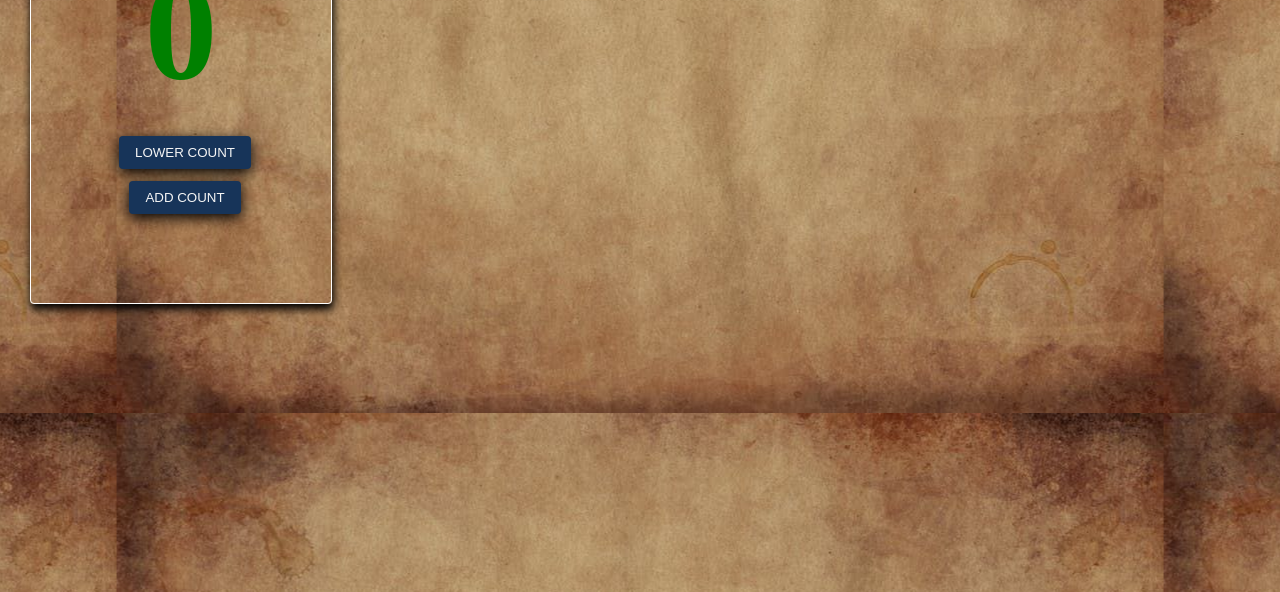
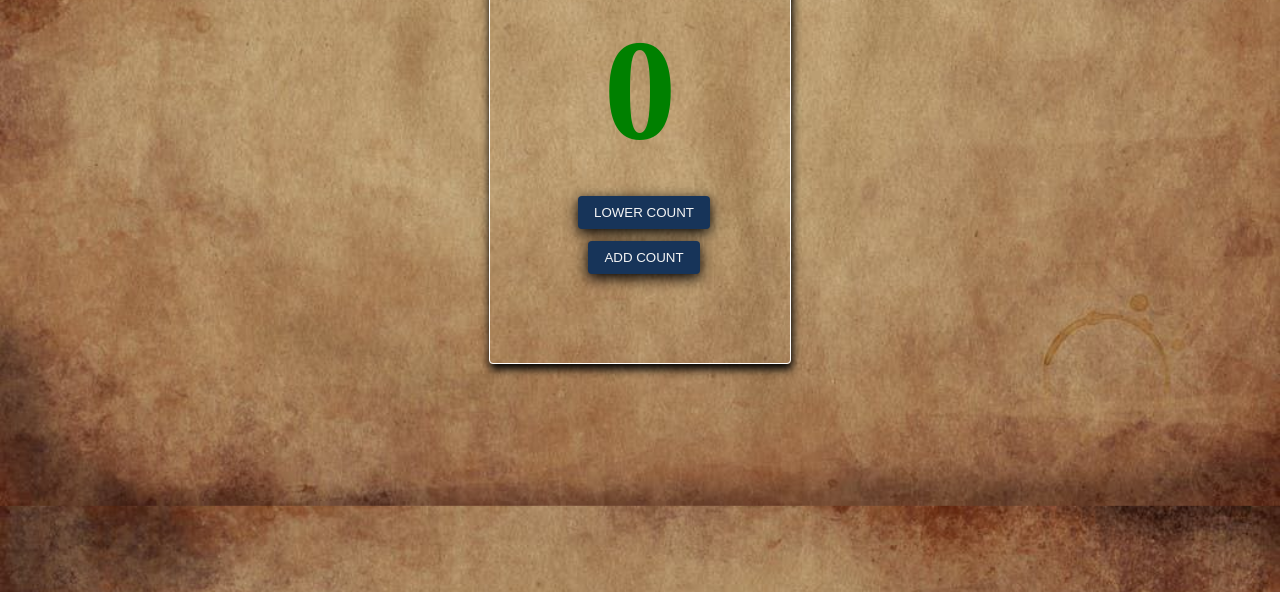
Before and after one commit to Amakadiane/Counter2, a plain HTML site: page index.html in a window 1280 px wide. Shown: the part 208-800 px from the top of the page. Drawn offline with Linux system fonts and the light colour scheme.

Commit message:
Update tasks.css

```diff
--- a/tasks.css
+++ b/tasks.css
@@ -4,21 +4,24 @@
 body{
   background-image: url(tasks.jpg);
   background-position: center;
+  background-size: cover;
+  background-repeat: no repeat;
+  display: flex;
+  flex-direction: column;
   padding: 0;
   margin: 0;
   max-width: 100%;
 }
 #counter{
-  text-align: center;
+  position: relative;
+  text-align: center;;
   border-style: groove;
   border-width: 1.5px;
   border-color: white;
-  margin: 30px;
-  max-width: 100%;
-  width: 300px;
-  max-height: 100%;
+  margin: auto;
+  margin-top: 90px;
+  min-width: 300px;
   height: 480px;
-  background-position: center;
   box-shadow: 1px 5px 9px 0.5px black;
   border-radius: 4px;
 }
@@ -60,4 +63,12 @@ button:hover{
   outline: none;
 }
 
-//#343434
+.insert{
+  text-align: center;
+  margin-top: 5%;
+}
+
+img{
+  width: 45px;
+  height: 60px;
+}
```
